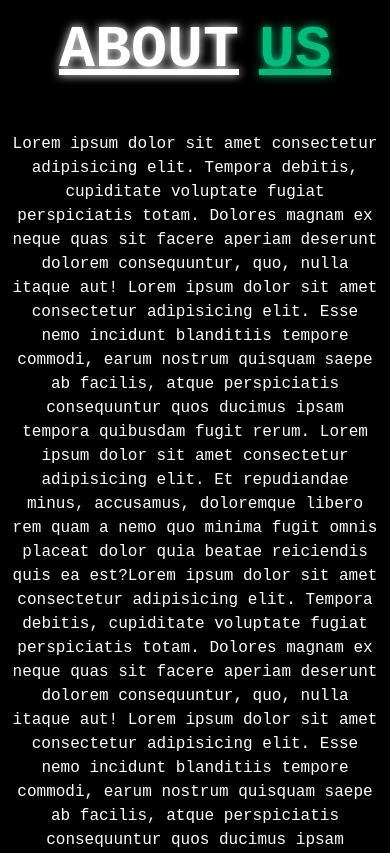
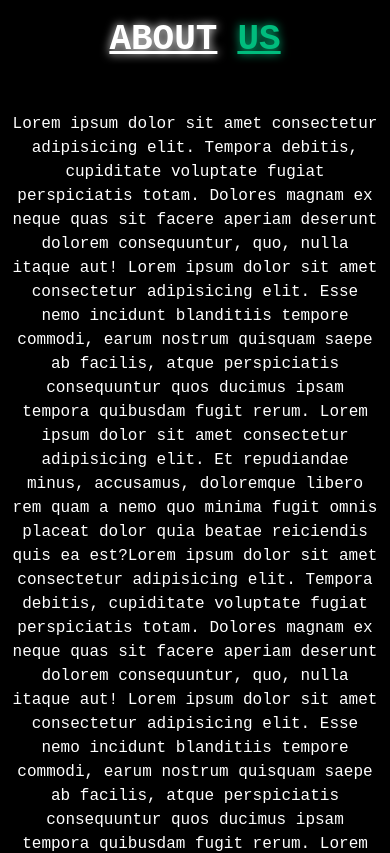
Before and after one commit to FearSmoker/GFG_Frontend, a React (Vite) app in the folder vite-project/: page / in a window 390 px wide. Shown: the top 853 px of the page. Built offline with nearby package versions, Linux system fonts and the light colour scheme; a web font is replaced by a local one.

Commit message:
minor adjustments

```diff
--- a/vite-project/src/components/NeonText.jsx
+++ b/vite-project/src/components/NeonText.jsx
@@ -1,7 +1,9 @@
 const NeonText = ({ text, color }) => {
   return (
-    <h1 className={`font-kode text-6xl font-bold ${color} drop-shadow-[0_0_5px]`}>
-        {text}  <span className={`block w-full h-1 mt-2  ${color}`}></span>
+    <h1
+      className={`font-kode text-4xl md:text-6xl font-bold ${color} drop-shadow-[0_0_5px]`}
+    >
+      {text} <span className={`block w-full h-1 mt-2  ${color}`}></span>
     </h1>
   );
 };
--- a/vite-project/src/pages/AboutUs.jsx
+++ b/vite-project/src/pages/AboutUs.jsx
@@ -52,7 +52,10 @@ const AboutUs=()=>{
           reiciendis quis ea est?
         </p>
         <div className="w-[80%] max-w-[77.625rem] h-[0.01rem] bg-white mx-auto"></div>
-        <a className="pb-5 underline" href="mailto:geeksforgeekmits@gmail.com">
+        <a
+          className="pb-5 underline"
+          href="https://mail.google.com/mail/?view=cm&to=geeksforgeekmits@gmail.com" target="_blank"
+        >
           <GradientBox text="geeksforgeekmits@gmail.com" />
         </a>
       </div>
```
